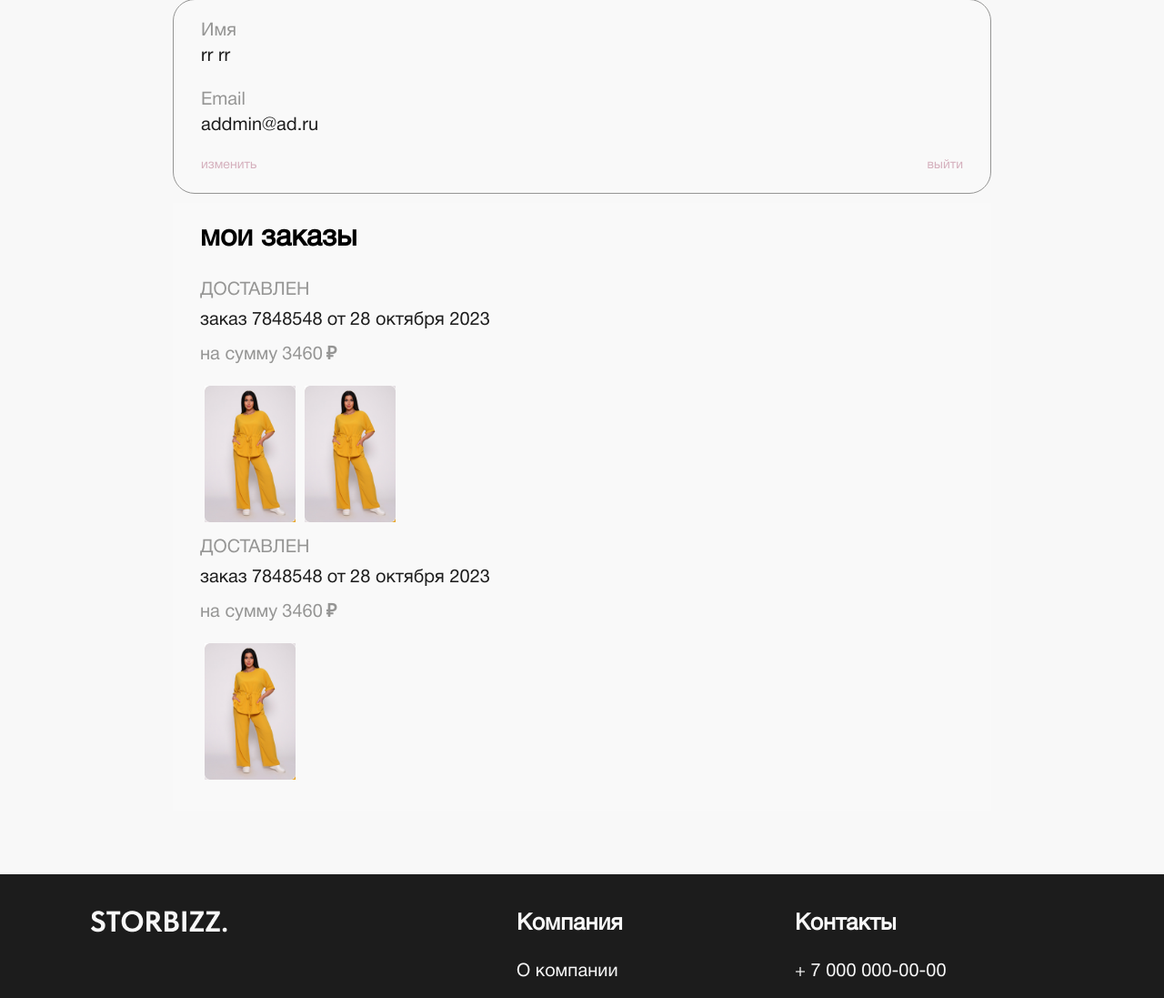
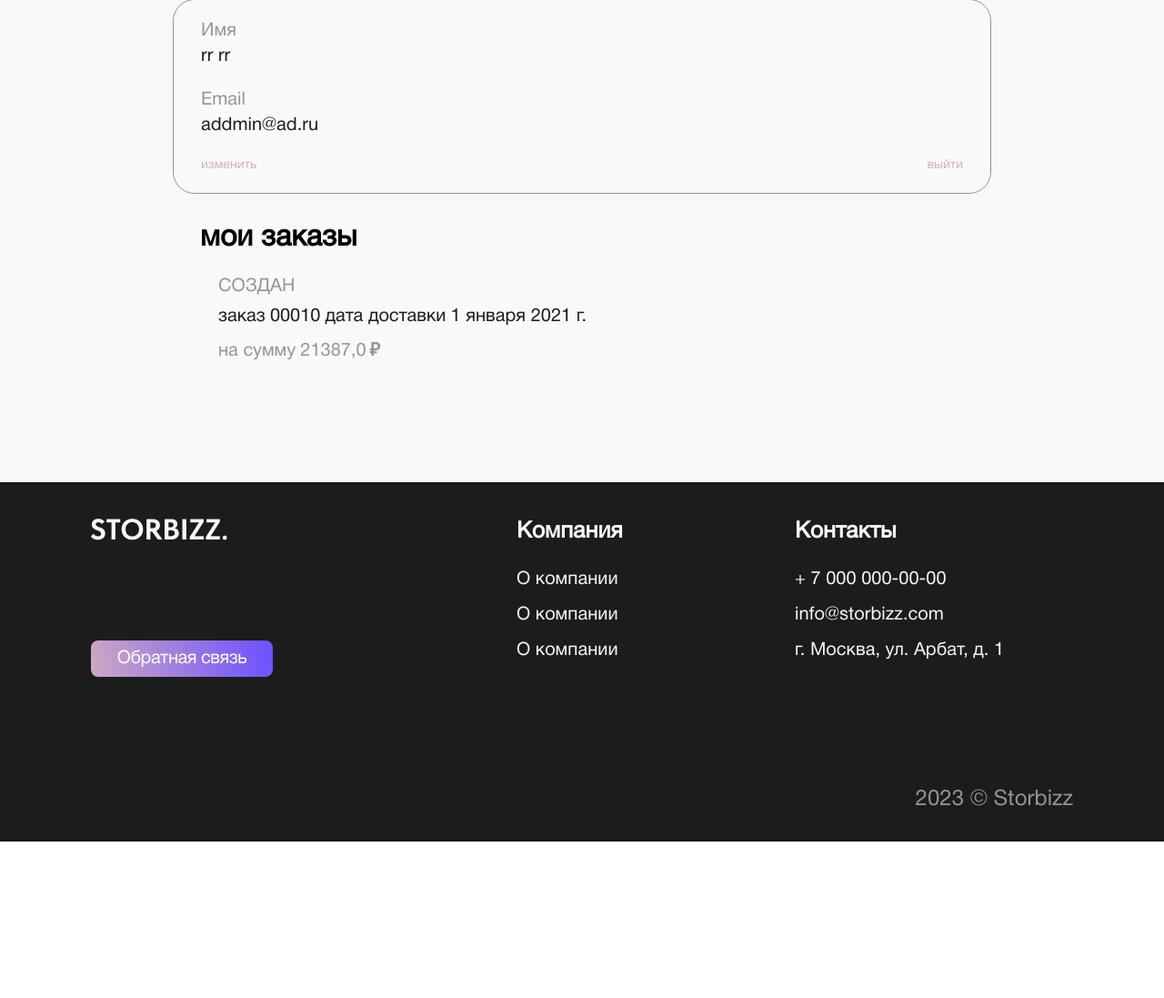
Before and after one commit to NL-Dir/diploma, a Django app: page /account/5 in a window 1280 px wide. Shown: the part 193-1290 px from the top of the page at 91% size. After the commit the page ends 1118 px from the top, so only its background shows below. Run offline with Django 5.2, Linux system fonts and the light colour scheme; data comes from the database, SQL or seed files in the repository; both versions use the stored data as it was after the commit.

Commit message:
order done

```diff
--- a/storbriz/shop/admin.py
+++ b/storbriz/shop/admin.py
@@ -1,6 +1,6 @@
 from django.contrib import admin
 
-from .models import Cart, Order, Good, CartGood
+from .models import Cart, Order, Good, CartGood, OrderGood
 
 
 class GoodAdmin(admin.ModelAdmin):
@@ -11,3 +11,4 @@ admin.site.register(Cart)
 admin.site.register(Order)
 admin.site.register(Good, GoodAdmin)
 admin.site.register(CartGood)
+admin.site.register(OrderGood)
--- a/storbriz/shop/forms.py
+++ b/storbriz/shop/forms.py
@@ -78,5 +78,6 @@ class OrderCreateForm(ModelForm):
             self.fields['user'].widget = forms.HiddenInput()
             self.fields['date'].widget = forms.DateInput(format='%Y-%m-%d', attrs={'type': 'date'})
             self.fields['status'].widget = forms.HiddenInput()
+            self.fields['goods'].widget.attrs.update({"style": 'background-color: red;'})
             self.fields[field].widget.attrs.update({"class": "form-delivery__input input window-input _req",
                                                     "autocomplete": "off"})
--- a/storbriz/shop/models.py
+++ b/storbriz/shop/models.py
@@ -1,6 +1,6 @@
 from django.contrib.auth.models import User
-from django.db import models
-from django.db.models.signals import post_save
+from django.db import models, transaction
+from django.db.models.signals import post_save, m2m_changed
 from django.dispatch import receiver
 
 
@@ -64,6 +64,7 @@ class Good(models.Model):
     material = models.TextField(verbose_name='состав', null=True, blank=True)
     recommendation = models.TextField(verbose_name='рекомендации', null=True, blank=True)
     carts = models.ManyToManyField('Cart', through='CartGood')
+    orders = models.ManyToManyField('Order', through='OrderGood')
 
 
 class Cart(models.Model):
@@ -130,6 +131,12 @@ class Order(models.Model):
     time_period = models.IntegerField(verbose_name='интервал доставки', null=True, blank=True, choices=TIME_CHOICES)
     total = models.FloatField(verbose_name='сумма', null=True, blank=True, default='1000')
     status = models.IntegerField(verbose_name='статус заказа', default=0, choices=DELIVERY_STATUS)
+    goods = models.ManyToManyField(Good, through='OrderGood', blank=True)
+
+
+class OrderGood(models.Model):
+    orderThrough = models.ForeignKey(Order, on_delete=models.CASCADE)
+    goodThrough = models.ForeignKey(Good, on_delete=models.CASCADE)
 
 
 class Question(models.Model):
--- a/storbriz/shop/views.py
+++ b/storbriz/shop/views.py
@@ -117,4 +117,5 @@ class OrderCreateView(CreateView):
         initial = super(OrderCreateView, self).get_initial(**kwargs)
         initial['user'] = self.request.user
         initial['total'] = self.request.user.cart.total
+        initial['goods'] = self.request.user.cart.goods.all()
         return initial
--- a/storbriz/templates/src/page-delivery.html
+++ b/storbriz/templates/src/page-delivery.html
@@ -78,6 +78,7 @@
                               {{ form.user }}
                               {{ form.total }}
                               {{ form.status }}
+                               <div style="display: none;">{{ form.goods }}</div>
                            </div>
                         </div>
                      </div>
--- a/storbriz/templates/src/personal-account.html
+++ b/storbriz/templates/src/personal-account.html
@@ -38,53 +38,37 @@
          </div>
            <div class="personal-account__order">
                   <div class="personal-account__title title">мои заказы</div>
+               {% if not user.orders %}
+               Заказов пока нет
+               {% else %}
+                    {% for order in user.orders.all %}
                   <div class="personal-account__orders orders-account">
-                     <a class="orders-account__content">
-                        <div class="orders-account__status">доставлен</div>
+                     <div class="orders-account__content">
+                        <div class="orders-account__status">{{ order.get_status_display }}</div>
                         <div class="orders-account__name">
                            <div class="orders-account__text">заказ</div>
-                           <div class="orders-account__number">7848548</div>
-                           <div class="orders-account__text">от</div>
-                           <div class="orders-account__date">28 октября 2023</div>
+                           <div class="orders-account__number">{{ order.id|stringformat:"05d" }}</div>
+                           <div class="orders-account__text">дата доставки</div>
+                           <div class="orders-account__date">{{ order.date }}</div>
                         </div>
                         <div class="orders-account__price">
                            <div class="orders-account__price-text">на сумму</div>
-                           <div class="orders-account__price-count rub">3460</div>
+                           <div class="orders-account__price-count rub">{{ order.total }}</div>
                         </div>
                         <div class="orders-account__products">
+                            {% for good in order.goods.all %}
                            <div class="orders-account__product">
                               <div class="orders-account__image ibg">
-                                 <img src="img/img/product.jpg" alt="#">
+                                 <img src="{{ good.image_1.url }}" alt="#">
                               </div>
                            </div>
-                           <div class="orders-account__product">
-                              <div class="orders-account__image ibg">
-                                 <img src="img/img/product.jpg" alt="#">
-                              </div>
-                           </div>
+                            {% endfor %}
                         </div>
-                     </a>
-                     <a class="orders-account__content">
-                        <div class="orders-account__status">доставлен</div>
-                        <div class="orders-account__name">
-                           <div class="orders-account__text">заказ</div>
-                           <div class="orders-account__number">7848548</div>
-                           <div class="orders-account__text">от</div>
-                           <div class="orders-account__date">28 октября 2023</div>
-                        </div>
-                        <div class="orders-account__price">
-                           <div class="orders-account__price-text">на сумму</div>
-                           <div class="orders-account__price-count rub">3460</div>
-                        </div>
-                        <div class="orders-account__products">
-                           <div class="orders-account__product">
-                              <div class="orders-account__image ibg">
-                                 <img src="img/img/product.jpg" alt="#">
-                              </div>
-                           </div>
-                        </div>
-                     </a>
+                     </div>
+
                   </div>
+               {% endfor %}
+               {% endif %}
                </div>
        </div>
     </div>
```
Also changed, not shown: storbriz/db.sqlite3, storbriz/shop/migrations/0022_ordergood_good_orders_order_goods.py (added).
